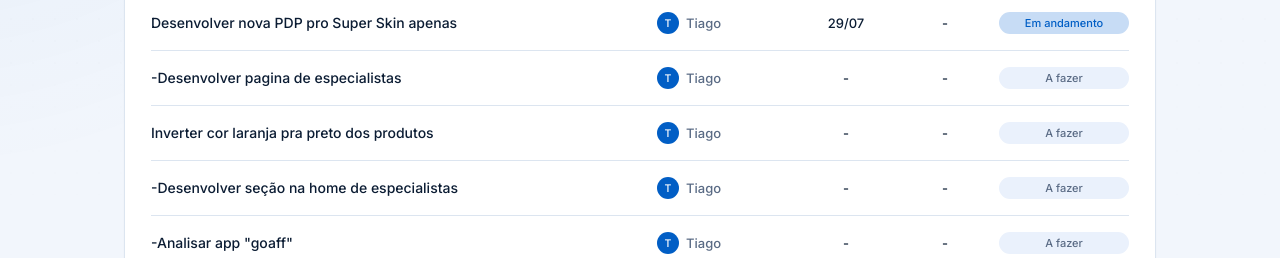
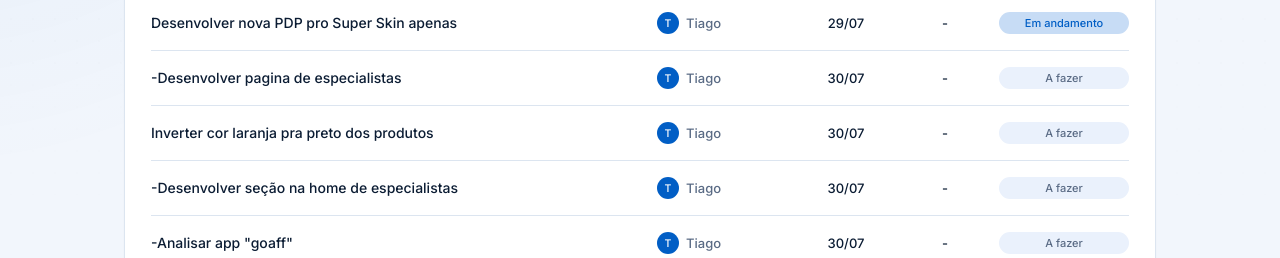
Before and after one commit to muriloawr/portal-clientes, a plain HTML site: page infinitage/index.html in a window 1280 px wide. Shown: the part 542-800 px from the top of the page. Drawn offline with Linux system fonts and the light colour scheme; a web font is replaced by a local one.

Commit message:
sync: atualiza relatório InfinitAge a partir do ClickUp

```diff
--- a/infinitage/index.html
+++ b/infinitage/index.html
@@ -146,11 +146,11 @@
         { title: 'Integração TikTok Shop', deadline: '28/07', status: 'a-fazer', owner: 'Murilo', hours: null },
         { title: 'Corrigir comportamento da pdp e cart em dispositivos IOS', deadline: '28/07', status: 'feito', owner: 'Tiago', hours: 2.25 },
         { title: 'Desenvolver nova PDP pro Super Skin apenas', deadline: '29/07', status: 'em-andamento', owner: 'Tiago', hours: null },
-        { title: '-Desenvolver pagina de especialistas', deadline: '', status: 'a-fazer', owner: 'Tiago', hours: null },
-        { title: 'Inverter cor laranja pra preto dos produtos', deadline: '', status: 'a-fazer', owner: 'Tiago', hours: null },
-        { title: '-Desenvolver seção na home de especialistas', deadline: '', status: 'a-fazer', owner: 'Tiago', hours: null },
-        { title: '-Analisar app "goaff"', deadline: '', status: 'a-fazer', owner: 'Tiago', hours: null },
-        { title: 'Desenvolver quiz', deadline: '', status: 'a-fazer', owner: 'Tiago', hours: null },
+        { title: '-Desenvolver pagina de especialistas', deadline: '30/07', status: 'a-fazer', owner: 'Tiago', hours: null },
+        { title: 'Inverter cor laranja pra preto dos produtos', deadline: '30/07', status: 'a-fazer', owner: 'Tiago', hours: null },
+        { title: '-Desenvolver seção na home de especialistas', deadline: '30/07', status: 'a-fazer', owner: 'Tiago', hours: null },
+        { title: '-Analisar app "goaff"', deadline: '30/07', status: 'a-fazer', owner: 'Tiago', hours: null },
+        { title: 'Desenvolver quiz', deadline: '30/07', status: 'a-fazer', owner: 'Tiago', hours: null },
       ],
     },
   ];
```
